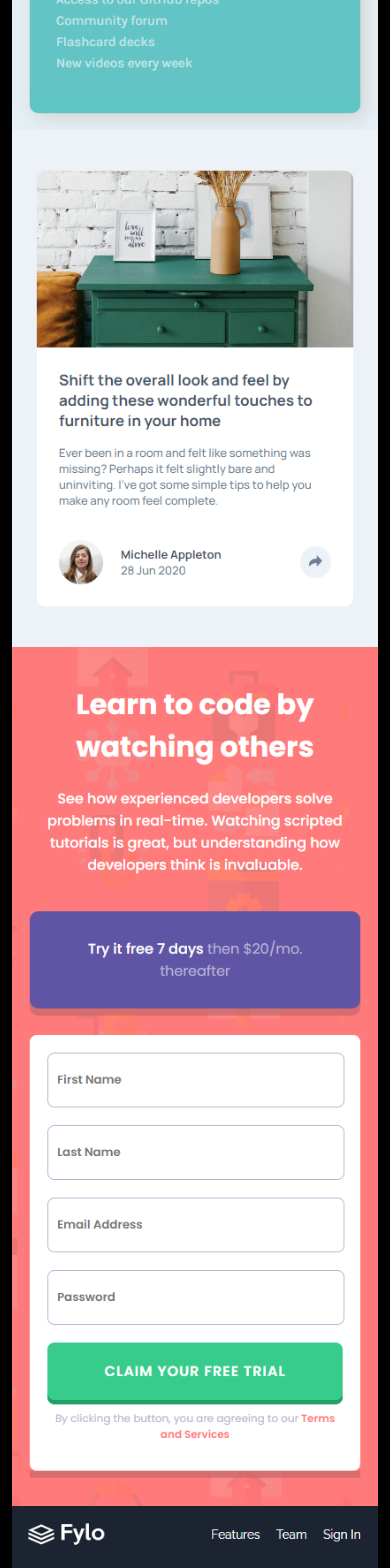
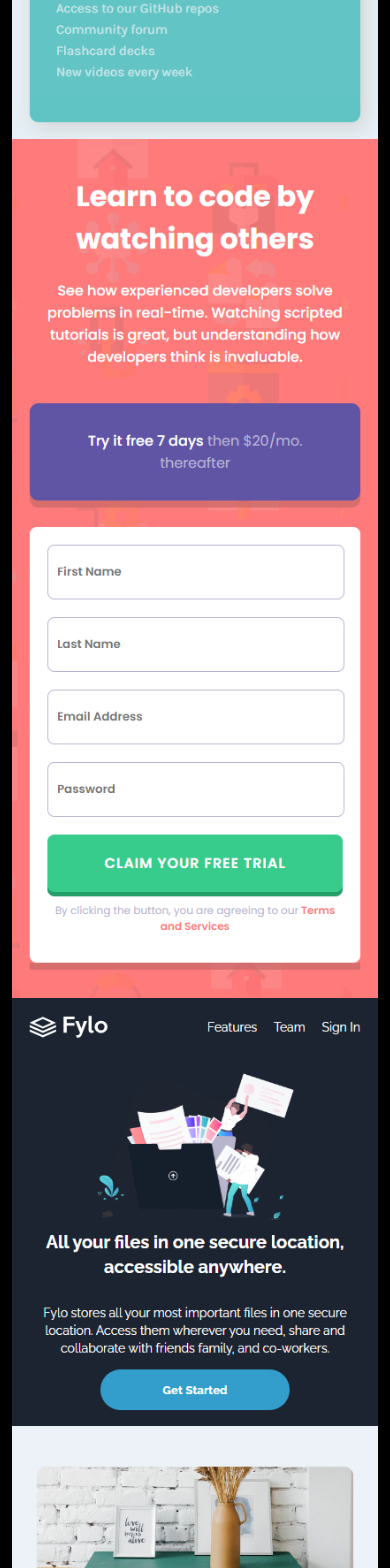
Before and after one commit to kiararose/my-website, a Next.js app: page / in a window 390 px wide. Shown: the part 3140-4708 px from the top of the page. Built offline with nearby package versions, Linux system fonts and the light colour scheme.

Commit message:
fix: updated col cardhover class, mobile fylo image

```diff
--- a/pages/index.js
+++ b/pages/index.js
@@ -1,6 +1,5 @@
 import { useEffect, useState, useRef } from "react";
 import { useInViewport } from 'react-in-viewport';
-
 import Matrix from "../components/matrix_raining_code"
 import NavMenu from "../components/nav_menu"
 import WelcomeHeader from "../components/welcome_header"
@@ -75,7 +74,7 @@ export default function Home() {
 
 					<div className="row cards-hover-container">
 						<CardHover
-							col_class_name="col-6 col-md-6 col-lg-6 col-xl-4 p-0 card-hover"
+							col_class_name="col-lg-6 p-0 card-hover"
 							image="/images/fm-fylo-dark-theme-landing-page.png"
 							image_mobile="/images/fm-fylo-dark-theme-landing-page-mobile.png"
 							image_alt="Fylo Dark Theme Landing Page"
@@ -84,7 +83,7 @@ export default function Home() {
 						/>
 
 						<CardHover
-							col_class_name="col-6 col-md-6 col-lg-6 col-xl-4 p-0"
+							col_class_name="col-lg-6 p-0 card-hover"
 							image="/images/fm-faq-accordion-card.png"
 							image_mobile="/images/fm-faq-accordion-card-mobile.png"
 							image_alt="Faq Accordion Card"
@@ -93,7 +92,7 @@ export default function Home() {
 						/>
 
 						<CardHover
-							col_class_name="col-6 col-md-6 col-lg-6 col-xl-4 p-0"
+							col_class_name="col-lg-6 p-0 card-hover"
 							image="/images/fm-single-price-grid-component.png"
 							image_mobile="/images/fm-single-price-grid-component-mobile.png"
 							image_alt="Single Price Grid Component"
@@ -102,16 +101,7 @@ export default function Home() {
 						/>
 
 						<CardHover
-							col_class_name="col-6 col-md-6 col-lg-6 col-xl-4 p-0"
-							image="/images/fm-article-preview-component.png"
-							image_mobile="/images/fm-article-preview-component-mobile.png"
-							image_alt="Article Preview Component"
-							description="Article Preview Component"
-							button_name="View"
-						/>
-
-						<CardHover
-							col_class_name="col-6 col-md-6 col-lg-6 col-xl-4 p-0"
+							col_class_name="col-lg-6 p-0 card-hover"
 							image="/images/fm-signup-form.png"
 							image_mobile="/images/fm-signup-form-mobile.png"
 							image_alt="Signup Form"
@@ -120,11 +110,20 @@ export default function Home() {
 						/>
 
 						<CardHover
-							col_class_name="col-6 col-md-6 col-lg-6 col-xl-4 p-0 card-hover"
+							col_class_name="col-lg-6 p-0 card-hover"
 							image="/images/fm-fylo-dark-theme-landing-page.png"
 							image_mobile="/images/fm-fylo-dark-theme-landing-page-mobile.png"
 							image_alt="Fylo Dark Theme Landing Page"
 							description="Fylo Dark Theme Landing Page"
+							button_name="View"
+						/>
+
+						<CardHover
+							col_class_name="col-lg-6 p-0 card-hover"
+							image="/images/fm-article-preview-component.png"
+							image_mobile="/images/fm-article-preview-component-mobile.png"
+							image_alt="Article Preview Component"
+							description="Article Preview Component"
 							button_name="View"
 						/>
 					</div>
--- a/styles/components/_card_hover.scss
+++ b/styles/components/_card_hover.scss
@@ -3,17 +3,17 @@
     flex-direction: column;
     align-items: center;
     justify-content: space-between;
-    width: 100%;
+    // width: 100%;
     height: fit-content;
     position: relative;
 
-    @media (min-width: 768px) {
-        width: 50%;
-    }
+    // @media (min-width: 768px) {
+    //     width: 50%;
+    // }
 
-    @media (min-width: 1024px) {
-        width: 33.33%;
-    }
+    // @media (min-width: 1024px) {
+    //     width: 33.33%;
+    // }
 
     &:hover {
         .card-hover-info {
@@ -44,10 +44,11 @@
             font-weight: 400;
             line-height: normal;
             margin: 10px 0;
+            text-transform: uppercase;
         }
 
         &__button {
-
+            font-family: 'Roboto Mono';
         }
     }
 }
--- a/styles/settings/_containers.scss
+++ b/styles/settings/_containers.scss
@@ -9,7 +9,7 @@
 
 .cards-hover-container {
     display: flex;
-    flex-direction: column;
+    flex-direction: row;
     justify-content: center;
     flex-wrap: wrap;
 
```
Also changed, not shown: public/images/fm-fylo-dark-theme-landing-page-mobile.png.
